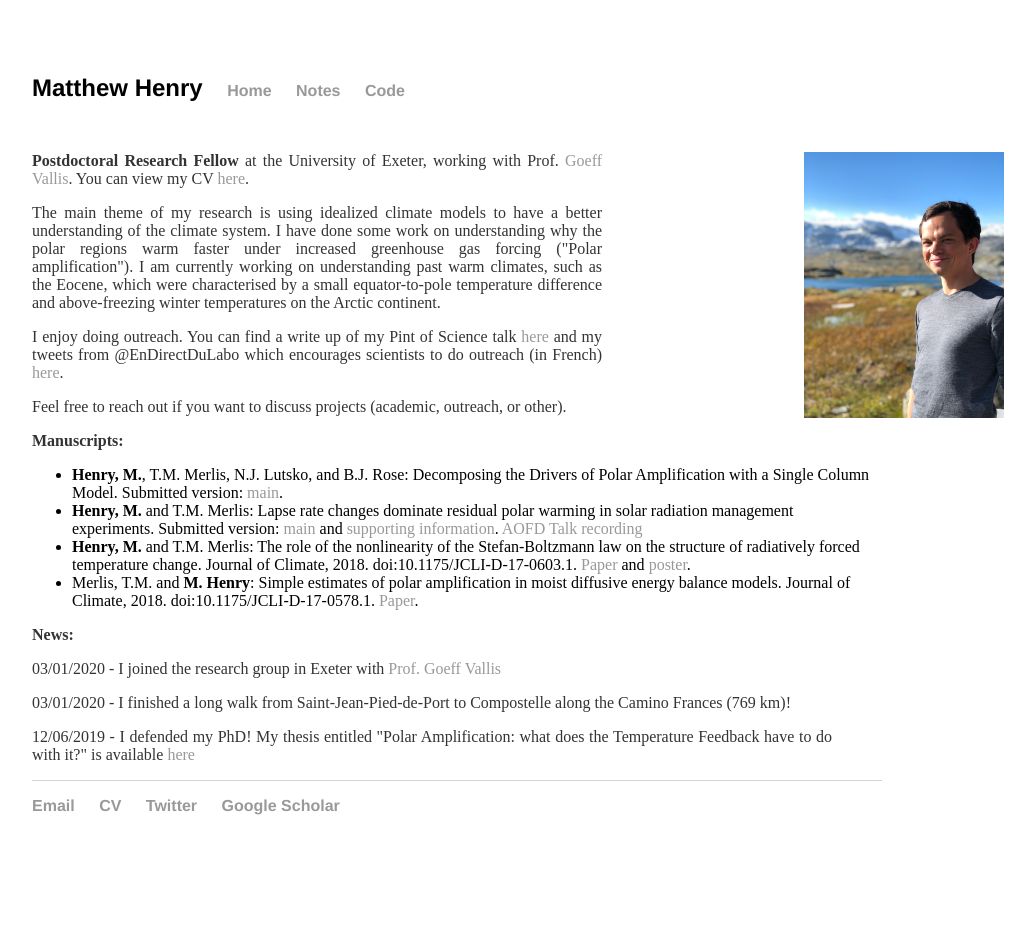
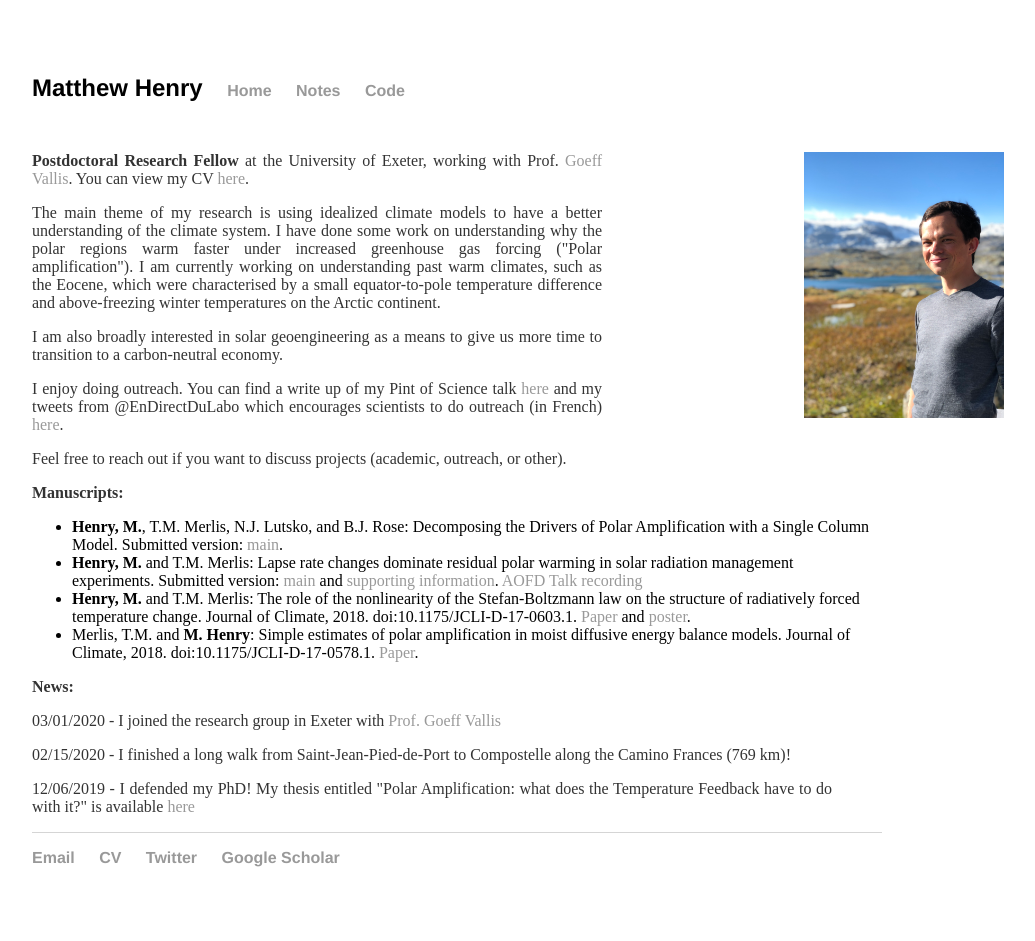
Before and after one commit to matthewjhenry/old_website, a Jekyll site: the page built from index.html, in a window 1280 px wide. Shown: the whole page, without its empty margins (176-1211 px from the left). Built offline with Jekyll 4.4.1, drawn with Linux system fonts in a browser that asks for light colours; before the commit the page ends 900 px from its top, so only the background shows below that.

Commit message:
front page

```diff
--- a/index.html
+++ b/index.html
@@ -19,7 +19,8 @@ p.ex {
 }
 div.relative {
     position: relative;
-    left: 30px;
+    left: 15px;
+    right: 15px;
 }
   </style>
 
@@ -32,6 +33,8 @@ div.relative {
   <p class="ex"><font size=3><b>Postdoctoral Research Fellow</b> at the University of Exeter, working with Prof. <a href="http://empslocal.ex.ac.uk/people/staff/gv219/">Goeff Vallis</a>. You can view my CV <a href='http://meteo.mcgill.ca/~mhenry/files/cv-mhenry.pdf' title = "pdf" >here</a>.</p>
 
 	<p class="ex"><font size=3>The main theme of my research is using idealized climate models to have a better understanding of the climate system. I have done some work on understanding why the polar regions warm faster under increased greenhouse gas forcing ("Polar amplification"). I am currently working on understanding past warm climates, such as the Eocene, which were characterised by a small equator-to-pole temperature difference and above-freezing winter temperatures on the Arctic continent.</font></p>
+
+  <p class="ex"><font size=3>I am also broadly interested in solar geoengineering as a means to give us more time to transition to a carbon-neutral economy.</font></p>
 
 	<p class="ex"><font size=3>I enjoy doing outreach. You can find a write up of my Pint of Science talk <a href='https://matthewjhenry.github.io/notes/2019/05/19/PoS-talk-outreach' title = "pdf" >here</a> and my tweets from @EnDirectDuLabo which encourages scientists to do outreach (in French) <a href='https://twitter.com/search?q=from%3AEnDirectDuLabo%20since%3A2020-04-13%20until%3A2020-04-19&src=typed_query' title = "twitter" >here</a>.</font></p>
 
@@ -47,7 +50,7 @@ div.relative {
 
     <p class="ex"><font size=3><b>News:</b></p>
       <p> 03/01/2020 - I joined the research group in Exeter with <a href="http://empslocal.ex.ac.uk/people/staff/gv219/">Prof. Goeff Vallis</a> </p>
-      <p> 03/01/2020 - I finished a long walk from Saint-Jean-Pied-de-Port to Compostelle along the Camino Frances (769 km)!</a> </p>
+      <p> 02/15/2020 - I finished a long walk from Saint-Jean-Pied-de-Port to Compostelle along the Camino Frances (769 km)!</a> </p>
       <p> 12/06/2019 - I defended my PhD! My thesis entitled "Polar Amplification: what does the Temperature Feedback have to do with it?" is available <a href="https://escholarship.mcgill.ca/concern/theses/ww72bh08q">here</a> </p>
 
 </div>
```
